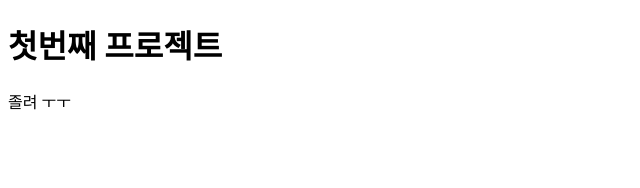
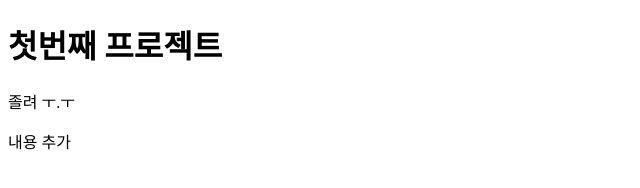
Before and after one commit to AvaKang/jsProject, a plain HTML site: page first-project/index.html in a window 1280 px wide. Shown: the full height of the page, 0-640 px from the left. Drawn offline with Linux system fonts and the light colour scheme.

Commit message:
second commit

```diff
--- a/first-project/index.html
+++ b/first-project/index.html
@@ -8,6 +8,7 @@
   </head>
   <body>
     <h1>첫번째 프로젝트</h1>
-    <p>졸려 ㅜㅜ</p>
+    <p>졸려 ㅜ.ㅜ</p>
+    <p>내용 추가</p>
   </body>
 </html>
```
